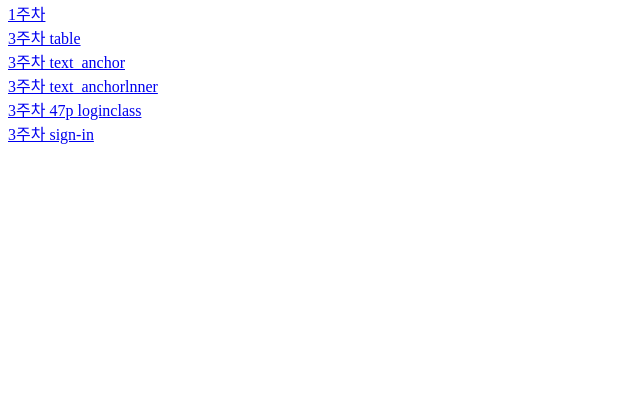
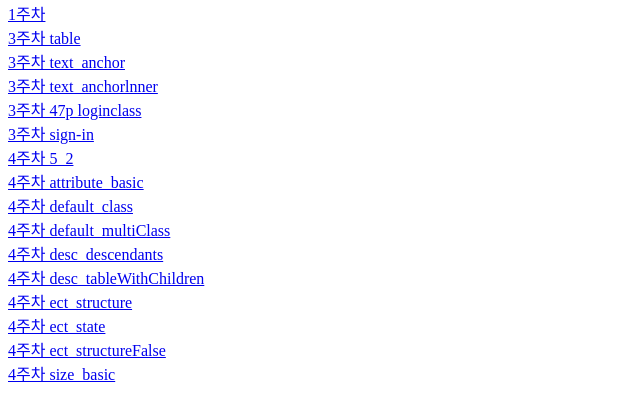
Before and after one commit to daun3038/webpagetest, a plain HTML site: page index.html in a window 1280 px wide. Shown: the part 74-494 px from the top of the page, without its empty margins (0-640 px from the left). Drawn offline with Linux system fonts and the light colour scheme.

Commit message:
Update index.html

```diff
--- a/index.html
+++ b/index.html
@@ -14,5 +14,14 @@
     <a href = "day0321/ch3_test/text_anchorlnner.html">3주차 text_anchorlnner</a><br>
     <a href = "day0321/ch3_test/loginclass.html">3주차 47p loginclass</a><br>
     <a href = "sign-in/sign/sign-in.html">3주차 sign-in</a><br>
-</body>
+    <a href = "day0328/5_2.html">4주차 5_2</a><br>
+    <a href = "day0328/attribute_basic.html">4주차 attribute_basic</a><br>
+    <a href = "day0328/default_class.html">4주차 default_class</a><br>
+    <a href = "day0328/default_multiClass.html">4주차 default_multiClass</a><br>
+    <a href = "day0328/desc_descendants.html">4주차 desc_descendants</a><br>
+    <a href = "day0328/desc_tableWithChildren.html">4주차 desc_tableWithChildren</a><br>
+    <a href = "day0328/ect_structure.html">4주차 ect_structure</a><br>
+    <a href = "day0328/etc_state.html">4주차 ect_state</a><br>
+    <a href = "day0328/etc_structureFalse.html">4주차 ect_structureFalse</a><br>
+    <a href = "day0328/size_basic.html">4주차 size_basic</a><br>
 </html>
```
